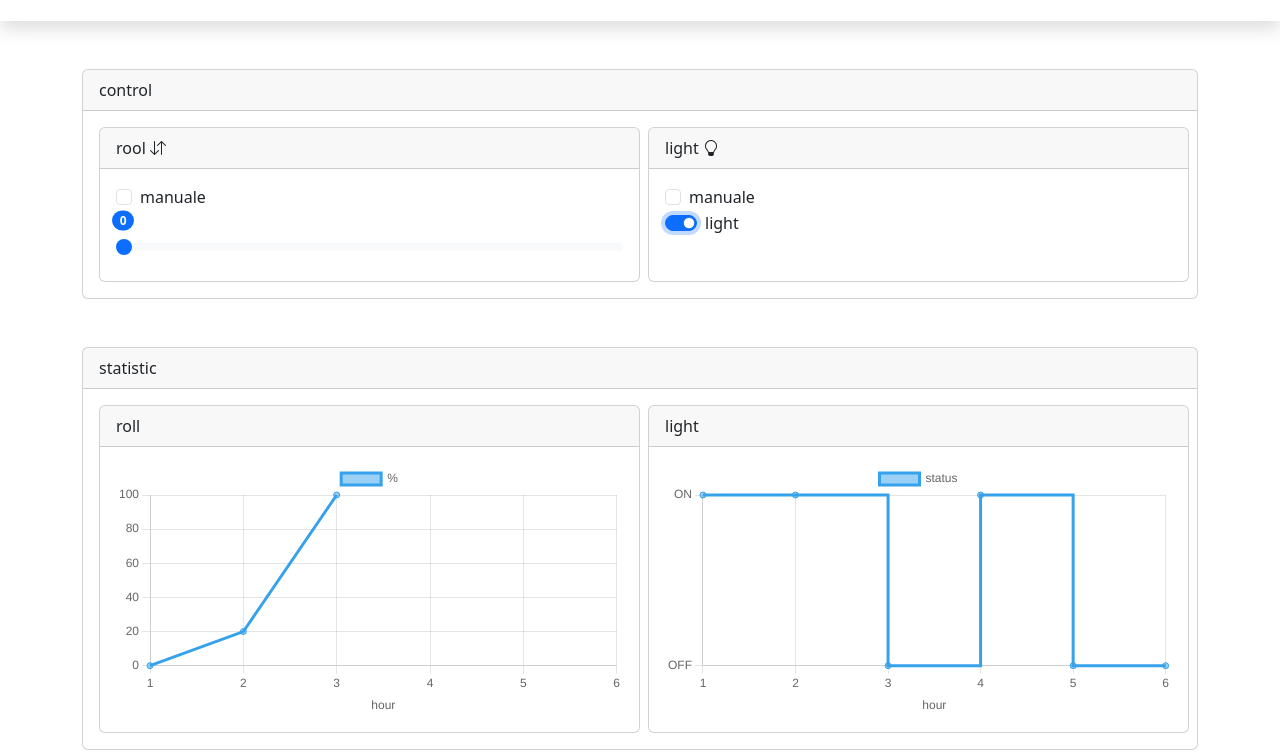
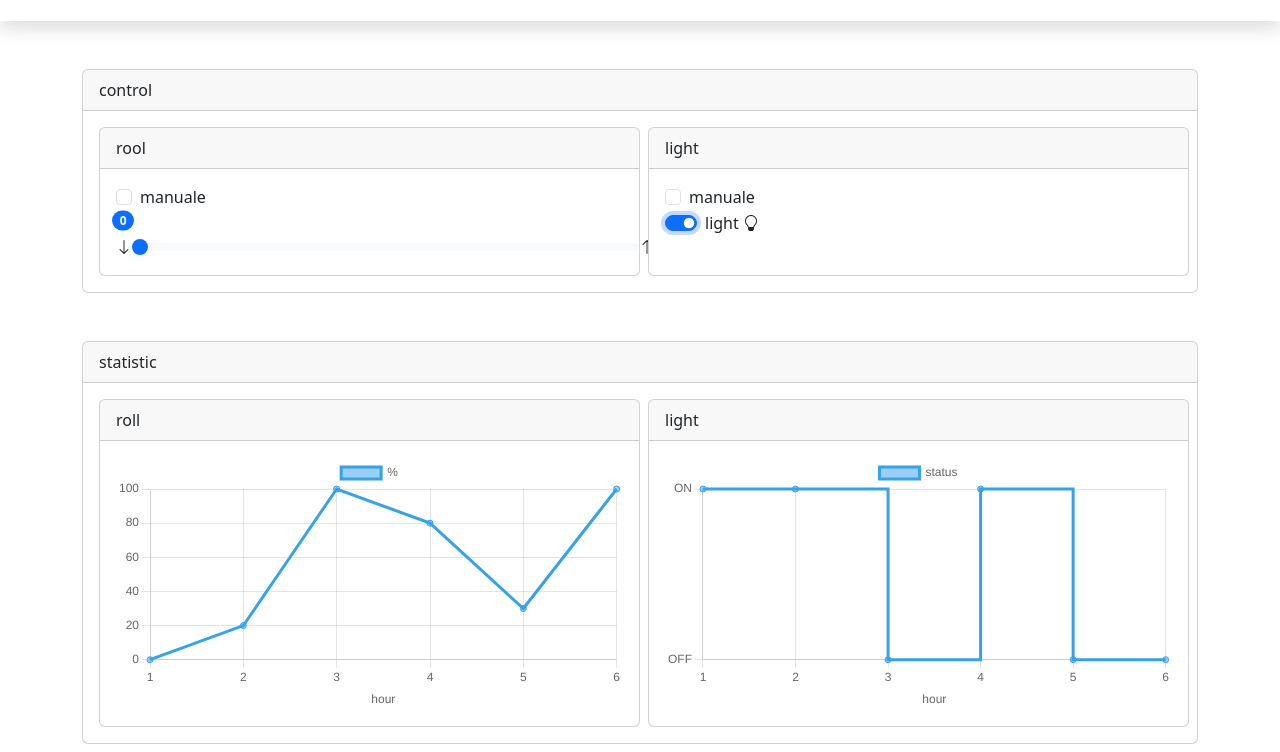
Before and after one commit to paniniDot/IoT-tasks, a plain HTML site: page task3/room-dashboard/index.html in a window 1280 px wide. Both pictures are taken after a click on the switch "light". Shown: the part 48-800 px from the top of the page. Drawn offline with nearby package versions, Linux system fonts and the light colour scheme.

Commit message:
fix icon

```diff
--- a/task3/room-dashboard/index.html
+++ b/task3/room-dashboard/index.html
@@ -23,7 +23,7 @@
             <div class="card-header">control</div>
             <div class="card-body d-flex justify-content-around align-self-start col-12">
                 <div class="card col-6 me-2">
-                    <div class="card-header">rool <i class="bi bi-arrow-down-up"></i></div>
+                    <div class="card-header">rool</div>
                     <div class="card-body">
                         <form>
                             <div class="form-check">
@@ -31,16 +31,21 @@
                                 <label class="form-check-label" for="flexCheckDefault">manuale</label>
                             </div>
                             <label for="rollrange" class="form-label"></label>
-                            <input type="range" class="form-range" min="0" max="100" step="10" value="0" id="rollrange">
-                            <span class="position-absolute badge start-0 rounded-pill bg-primary"
-                                style="transform: translateX(+12px) translateY(-120%);" id="rollvalue">0
-                            </span>
+                            <div class="d-flex col-12 justify-content-around">
+                                <i class="bi bi-arrow-down"></i>
+                                <input type="range" class="form-range col-6" min="0" max="100" step="10" value="0"
+                                    id="rollrange">
+                                <span class="position-absolute badge start-0 rounded-pill bg-primary"
+                                    style="transform: translateX(+12px) translateY(-120%);" id="rollvalue">0
+                                </span>
+                                <i class="bi bi-arrow-up"></i>
+                            </div>
                         </form>
                         </form>
                     </div>
                 </div>
                 <div class="card col-6">
-                    <div class="card-header">light <i class="bi bi-lightbulb"></i></div>
+                    <div class="card-header">light</div>
                     <div class="card-body">
                         <form>
                             <div class="form-check">
@@ -49,8 +54,9 @@
                             </div>
                             <div class="form-check form-switch">
                                 <input class="form-check-input" type="checkbox" role="switch"
-                                    id="flexSwitchCheckDefault">
-                                <label class="form-check-label" for="flexSwitchCheckDefault">light</label>
+                                    id="lightswitch">
+                                <label class="form-check-label" for="lightswitch">light</label>
+                                <i class="bi bi-lightbulb-off"></i>
                             </div>
                         </form>
                     </div>
@@ -76,7 +82,6 @@
         </div>
     </div>
     <script src="https://cdnjs.cloudflare.com/ajax/libs/bootstrap-slider/11.0.2/bootstrap-slider.min.js"></script>
-
     <script src="https://cdn.jsdelivr.net/npm/chart.js"></script>
     <script src="js/dashboard.js"></script>
 </body>
--- a/task3/room-dashboard/js/dashboard.js
+++ b/task3/room-dashboard/js/dashboard.js
@@ -48,7 +48,7 @@ new Chart(rtx, {
     datasets: [
       {
         label: '%',
-        data: [0,20,100],
+        data: [0, 20, 100, 80, 30, 100],
         fill: false,
       }
     ]
@@ -76,12 +76,23 @@ new Chart(rtx, {
   },
 });
 document.addEventListener('DOMContentLoaded', () => {
+  const lightswitch = document.getElementById("lightswitch");
+  const lightbulbIcon = document.querySelector(".bi-lightbulb-off");
+
+  lightswitch.addEventListener("click", () => {
+    if (lightswitch.checked) {
+      lightbulbIcon.classList.replace("bi-lightbulb-off", "bi-lightbulb");
+    } else {
+      lightbulbIcon.classList.replace("bi-lightbulb", "bi-lightbulb-off");
+    }
+  });
+
   const range = document.getElementById('rollrange');
   const valueSpan = document.getElementById('rollvalue');
   range.addEventListener('input', (event) => {
     const value = event.target.value;
     valueSpan.textContent = `${value}`;
-    const offset = ((value - range.min + 2.5) / (range.max - range.min + 4.5)) * range.offsetWidth;
+    const offset = ((value - range.min + 2) / (range.max - range.min + 4)) * range.offsetWidth;
     valueSpan.style.transform = `translateX(${offset}px) translatey(-120%)`;
   });
 });
```
Also changed, not shown: task3/room-dashboard/indexm3.html (+1 -1 lines).
